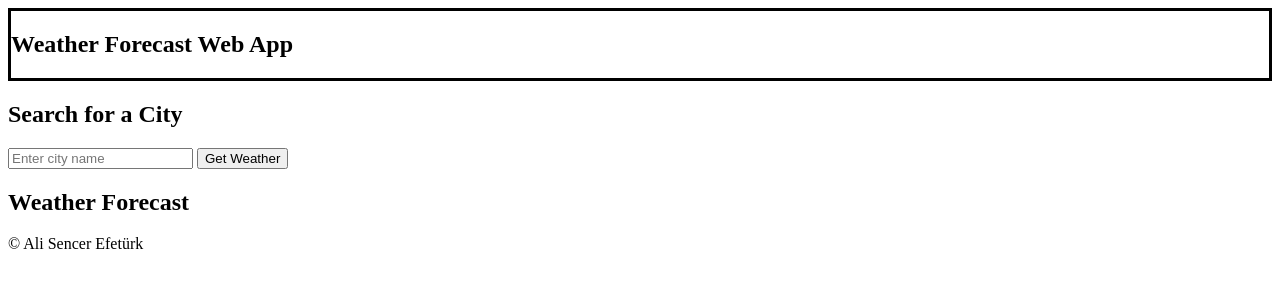
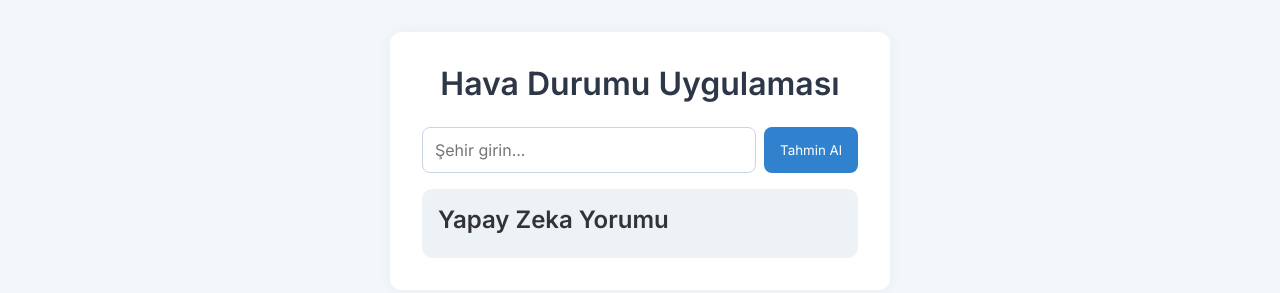
Before and after one commit to alisencerefeturk/WeatherForecastWebAppGit, a website: page public/index.html in a window 1280 px wide. Drawn offline with Linux system fonts and the light colour scheme.

Commit message:
Genel UI düzenlemesi (HTML, CSS)

```diff
--- a/public/index.html
+++ b/public/index.html
@@ -1,40 +1,28 @@
 <!DOCTYPE html>
-<html lang="en">
+<html lang="tr">
 <head>
-    <meta charset="UTF-8">
-    <meta name="viewport" content="width=device-width, initial-scale=1.0">
-    <meta name="description" content="Weather Forecast Web App">
-    <meta name="author" content="Your Name">
-    <title>Weather Forecast Web App</title>
-    <link rel="stylesheet" href="styles.css">
-    <script type="module" src="scripts.js" defer></script>
+  <meta charset="UTF-8" />
+  <meta name="viewport" content="width=device-width, initial-scale=1.0"/>
+  <title>Hava Durumu & Yapay Zeka Yorumu</title>
+  <link rel="stylesheet" href="styles.css" />
+  <link href="https://fonts.googleapis.com/css2?family=Inter:wght@400;600&display=swap" rel="stylesheet" />
 </head>
 <body>
-    <nav style="border-style: solid;">
-        <header>
-            <h1>Weather Forecast Web App</h1>
-        </header>
-    </nav>
-    <main>
-        <section id="search">
-            <h2>Search for a City</h2>
-            <form id="weather-form">
-                <input type="text" id="city" name="city" placeholder="Enter city name" required>
-                <button type="submit" id="getWeatherBtn">Get Weather</button>
-            </form>
-        </section>
-        <section>
-            <p id="weatherResult"> </p>
-        </section>
-        <section id="forecast">
-            <h2>Weather Forecast</h2>
-            <div id="weather-ai">
-                <p id="weatherAiResult"></p>
-            </div>
-        </section>
-    </main>
-    <footer>
-        <p>&copy; Ali Sencer Efetürk</p>
-    </footer>
+  <div class="container">
+    <h1>Hava Durumu Uygulaması</h1>
+    <form id="weather-form">
+      <input type="text" id="city" name="city" placeholder="Şehir girin..." required />
+      <button type="submit" id="getWeatherBtn">Tahmin Al</button>
+    </form>
+
+    <!-- <div id="weatherResult" class="card"></div> -->
+
+    <div id="weather-ai" class="card">
+      <h2>Yapay Zeka Yorumu</h2>
+      <p id="weatherAiResult"></p>
+    </div>
+  </div>
+
+  <script type="module" src="scripts.js"></script>
 </body>
 </html>
--- a/public/styles.css
+++ b/public/styles.css
@@ -0,0 +1,72 @@
+* {
+    margin: 0;
+    padding: 0;
+    box-sizing: border-box;
+    font-family: 'Inter', sans-serif;
+  }
+
+  body {
+    background: #f4f7fa;
+    color: #333;
+    display: flex;
+    justify-content: center;
+    align-items: flex-start;
+    min-height: 100vh;
+    padding: 2rem;
+  }
+
+  .container {
+    width: 100%;
+    max-width: 500px;
+    background: white;
+    padding: 2rem;
+    border-radius: 12px;
+    box-shadow: 0 0 15px rgba(0, 0, 0, 0.05);
+  }
+
+  h1 {
+    text-align: center;
+    margin-bottom: 1.5rem;
+    color: #2d3748;
+  }
+
+  form {
+    display: flex;
+    gap: 0.5rem;
+    margin-bottom: 1rem;
+  }
+
+  input[type="text"] {
+    flex: 1;
+    padding: 0.75rem;
+    border: 1px solid #cbd5e0;
+    border-radius: 8px;
+    font-size: 1rem;
+  }
+
+  button {
+    padding: 0.75rem 1rem;
+    background: #3182ce;
+    color: white;
+    border: none;
+    border-radius: 8px;
+    cursor: pointer;
+    transition: background 0.2s ease;
+  }
+
+  button:hover {
+    background: #2b6cb0;
+  }
+
+  .card {
+    background: #edf2f7;
+    border-radius: 10px;
+    padding: 1rem;
+    margin-top: 1rem;
+  }
+
+  #weatherAiResult {
+    margin-top: 0.5rem;
+    font-style: italic;
+    color: #4a5568;
+  }
```
